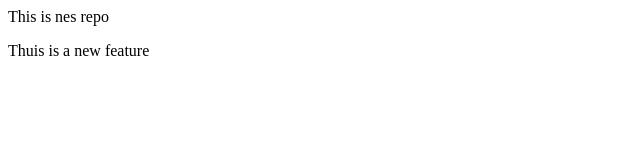
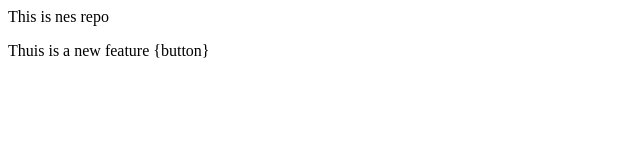
Before and after one commit to Saswat132002/LocalRepo, a plain HTML site: page index.html in a window 1280 px wide. Shown: the full height of the page, 0-640 px from the left. Drawn offline with Linux system fonts and the light colour scheme.

```diff
--- a/index.html
+++ b/index.html
@@ -1,2 +1,2 @@
 <p>This is nes repo</p>
-<p>Thuis is a new feature</p>
+<p>Thuis is a new feature {button}</p>
```
